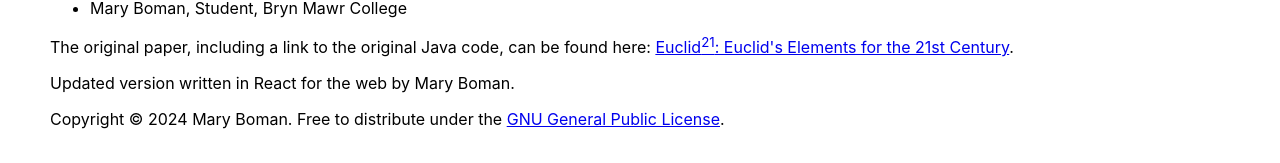
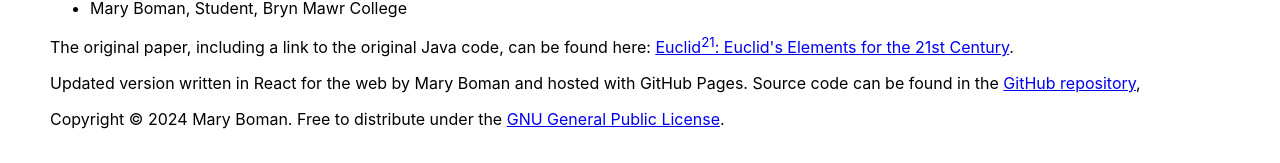
Before and after one commit to mboman28/euclid21, a React (Create React App) app: page / in a window 1280 px wide. Both pictures are taken after a click on the button "About". Shown: the part 291-454 px from the top of the page. Built offline with nearby package versions, Linux system fonts and the light colour scheme.

Commit message:
add gh link to about

```diff
--- a/src/components/About.tsx
+++ b/src/components/About.tsx
@@ -23,7 +23,7 @@ const About: React.FC<AboutProps> = () => {
 
             <p>The original paper, including a link to the original Java code, can be found here: <a href='https://old.maa.org/press/periodicals/convergence/euclid21-euclids-elements-for-the-21st-century'>Euclid<sup>21</sup>: Euclid's Elements for the 21st Century</a>.</p>
 
-            <p>Updated version written in React for the web by Mary Boman.</p>
+            <p>Updated version written in React for the web by Mary Boman and hosted with GitHub Pages. Source code can be found in the <a href="https://github.com/mboman28/euclid21">GitHub repository</a>,</p>
 
             <p>Copyright © 2024 Mary Boman. Free to distribute under the <a href='https://www.gnu.org/licenses/#GPL'>GNU General Public License</a>.</p>
         </Container>
```
